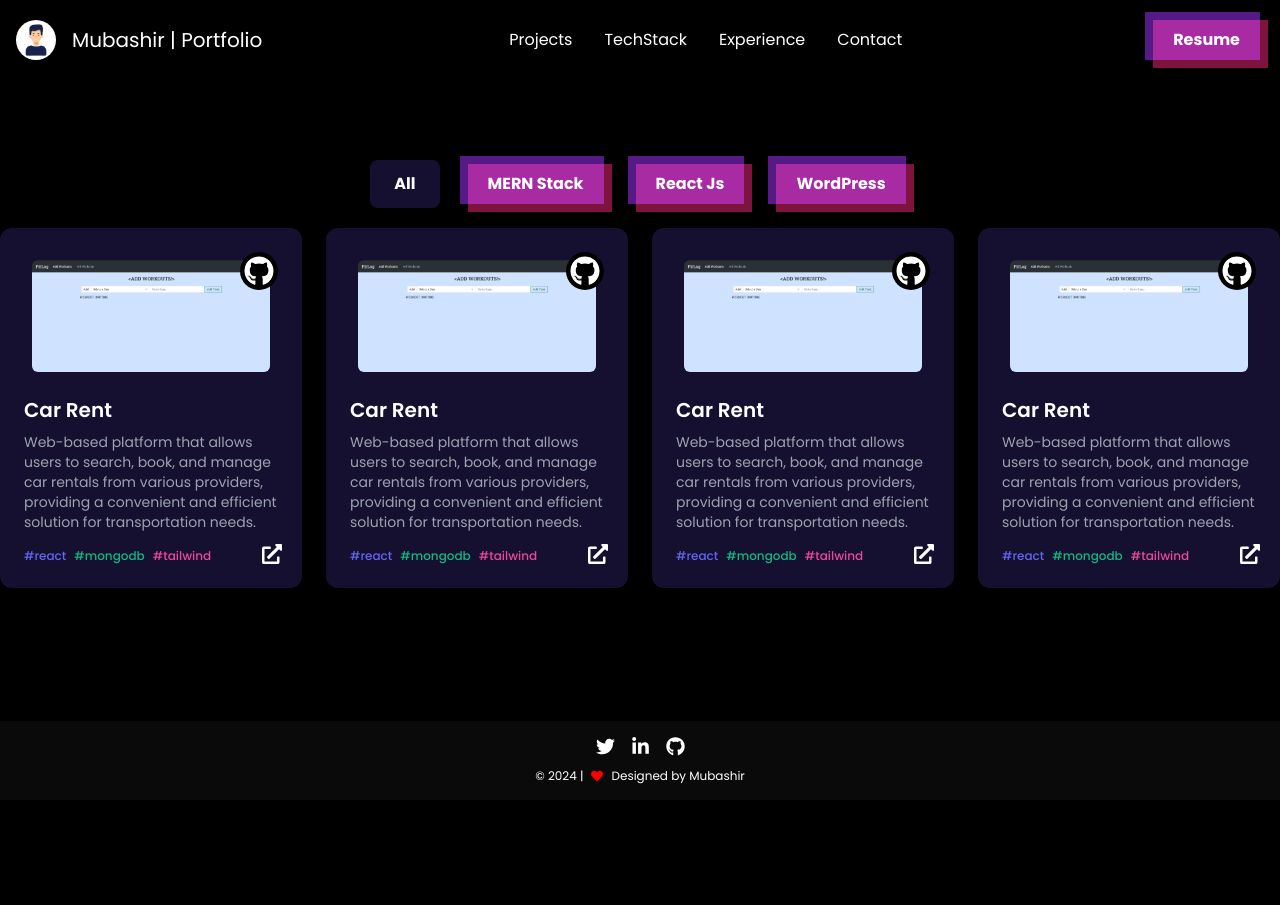
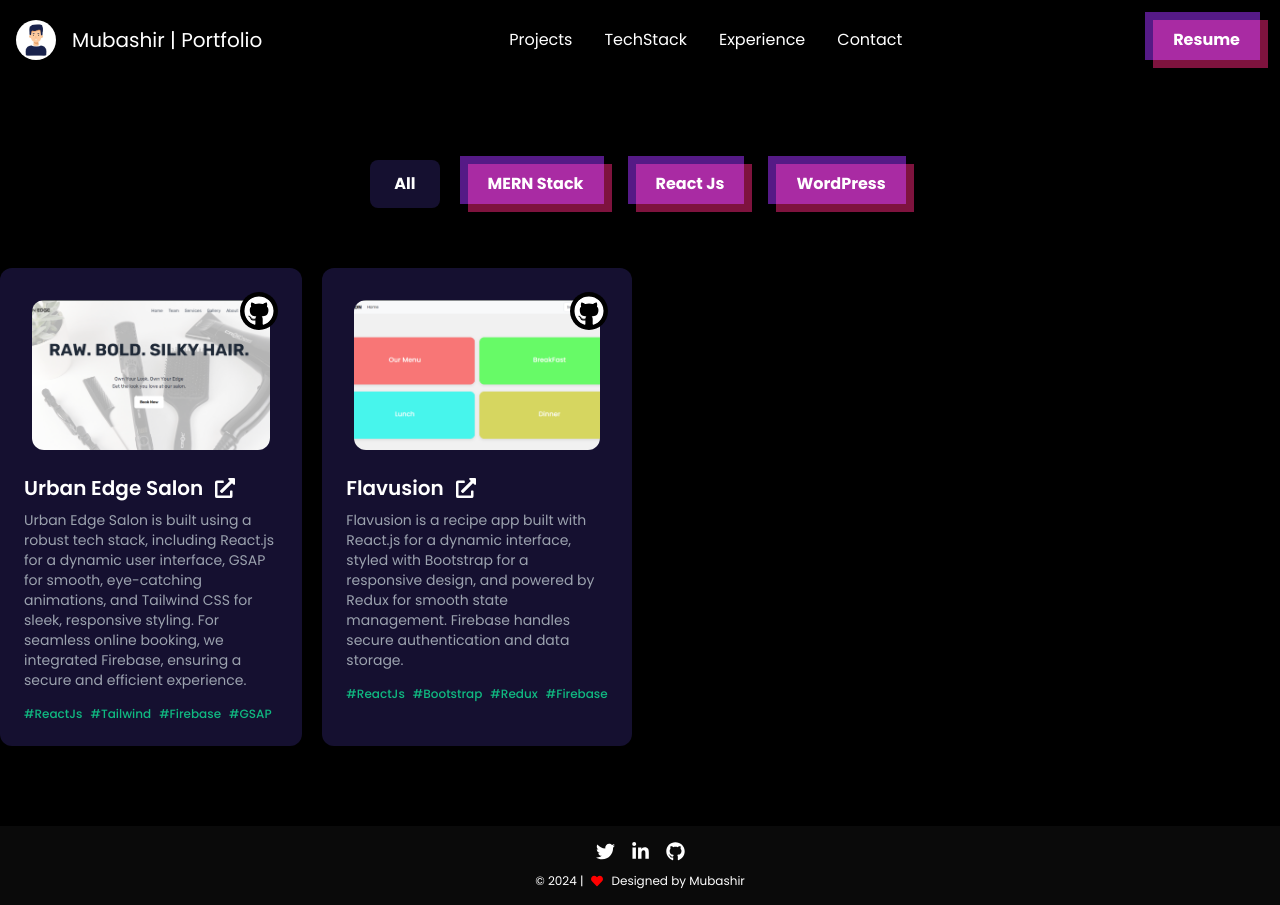
Before and after one commit to Mubashir1920/React-Portfolio, a React (Create React App) app: page /Projects in a window 1280 px wide. Before the commit the page ends 800 px from the top, so only its background shows below. Built offline with nearby package versions, Linux system fonts and the light colour scheme.

Commit message:
Single Project Card Dynamic

```diff
--- a/src/Pages/Projects.jsx
+++ b/src/Pages/Projects.jsx
@@ -2,7 +2,34 @@ import React, { useState } from 'react'
 import transition from '../Utilities/transition'
 import ProjectCard from '../components/ProjectCard'
 
+
+
+
+
 const Projects = () => {
+  const myProjects = [
+    {
+      name: 'Urban Edge Salon',
+      techstack: ['ReactJs', 'Tailwind', 'Firebase', 'GSAP'],
+      desc: 'Urban Edge Salon is built using a robust tech stack, including React.js for a dynamic user interface, GSAP for smooth, eye-catching animations, and Tailwind CSS for sleek, responsive styling. For seamless online booking, we integrated Firebase, ensuring a secure and efficient experience.',
+      link: null || 'https://urbanedge.netlify.app',
+      github: 'https://github.com',
+      image: 'UrbanEdge.png',
+      type:'ReactJs'
+    },
+    {
+      name: 'Flavusion',
+      techstack: ['ReactJs', 'Bootstrap', 'Redux', 'Firebase'],
+      desc: 'Flavusion is a recipe app built with React.js for a dynamic interface, styled with Bootstrap for a responsive design, and powered by Redux for smooth state management. Firebase handles secure authentication and data storage.',
+      link: 'https://flavusion.netlify.app',
+      github: 'https://github.com',
+      image: 'Flavusion.png',
+      type:'ReactJs'
+    }
+
+
+  ]
+  const [filteredProject , setFilteredProject] = useState(myProjects);
   const [selectedTab, setSelectedTab] = useState('All')
   const projectType = [
     'All',
@@ -17,7 +44,7 @@ const Projects = () => {
 
   return (
     <div className='container mx-auto' >
-      <div className="flex flex-wrap  pt-20 justify-center">
+      <div className="flex flex-wrap pt-20 justify-center">
         {projectType.map(item => (
           <a key={item.id} onClick={() => ActiveTab(item)} href="#_" className={`relative mx-3 mb-5 ${selectedTab === item ? 'bg-[#151030]' : ''}  px-6 py-3 font-bold text-white rounded-lg group`}>
             {selectedTab === item ? null : <div><span className="absolute inset-0 w-full h-full transition duration-300 transform -translate-x-1 -translate-y-1 bg-purple-800 ease opacity-80 group-hover:translate-x-0 group-hover:translate-y-0"></span>
@@ -26,14 +53,11 @@ const Projects = () => {
           </a>
         ))}
       </div>
-      <div className="grid grid-cols-1 gap-6 sm:grid-cols-2 lg:grid-cols-4 justify-items-center">
-        <ProjectCard />
-        <ProjectCard />
-        <ProjectCard />
-        <ProjectCard />
+      <div className="mt-10 mb-20 grid grid-cols-1 gap-6 sm:grid-cols-2 lg:grid-cols-4 justify-items-center">
+        {filteredProject.map((project, index) => (
+          <ProjectCard key={index} src={`../assets/project/${project.image}`} project={project} />
+        ))}
       </div>
-
-
     </div>
   )
 }
--- a/src/components/ProjectCard.jsx
+++ b/src/components/ProjectCard.jsx
@@ -1,29 +1,33 @@
 import React from 'react';
-import ProjectImg from '../assets/project/Fitlog.png';
-import { FaGithub,FaExternalLinkAlt } from "react-icons/fa";
+import { FaGithub, FaExternalLinkAlt } from "react-icons/fa";
 
-const ProjectCard = () => {
+const ProjectCard = ({ project, src }) => {
+
+    console.log(src)
     return (
         <div className="relative bg-[#151030] p-6 rounded-xl max-w-sm">
-            <FaGithub size={38}  className='bg-black p-1 rounded-full absolute top-6 right-6 cursor-pointer ' />
-            <FaExternalLinkAlt size={20}  className='  absolute bottom-6 hover:text-black transition-colors right-5  cursor-pointer ' />
-            <div className="bg-[#151030] p-2 rounded-lg">
+            <a href={project.github} target='_blank' ><FaGithub size={38} className='bg-black p-1 rounded-full absolute top-6 right-6 cursor-pointer ' /></a>
+            <div className="bg-[#151030] p-2 ">
                 <img
-                    src={ProjectImg}
-                    alt="Car Rent"
-                    className="rounded-md"
+                    src={require(`../assets/project/${project.image}`)}
+                    alt={project.name}
+                    className="rounded-mdw-full h-[150px] rounded-xl object-cover"
                 />
             </div>
-            <h2 className="text-white text-xl font-semibold mt-4">Car Rent</h2>
+
+            <a href={project.link} target='_blank' className='flex items-center mt-4  ' >
+                <h2 className="text-white text-xl font-semibold hover:text-gray-200 transition-colors">{project.name}</h2>
+                <FaExternalLinkAlt size={20} className='cursor-pointer ml-3 ' />
+            </a>
             <p className="text-gray-400 text-sm mt-2">
-                Web-based platform that allows users to search, book, and manage car
-                rentals from various providers, providing a convenient and efficient
-                solution for transportation needs.
+                {project.desc}
             </p>
             <div className="mt-4 flex space-x-2">
-                <span className="text-xs font-medium text-[#6366F1]">#react</span>
-                <span className="text-xs font-medium text-[#10B981]">#mongodb</span>
-                <span className="text-xs font-medium text-[#EC4899]">#tailwind</span>
+                {project.techstack.map((tech, index) => (
+                    <span key={index} className="text-xs font-medium text-[#10B981]">#{tech}</span>
+
+                ))}
+
             </div>
         </div>
     );
```
